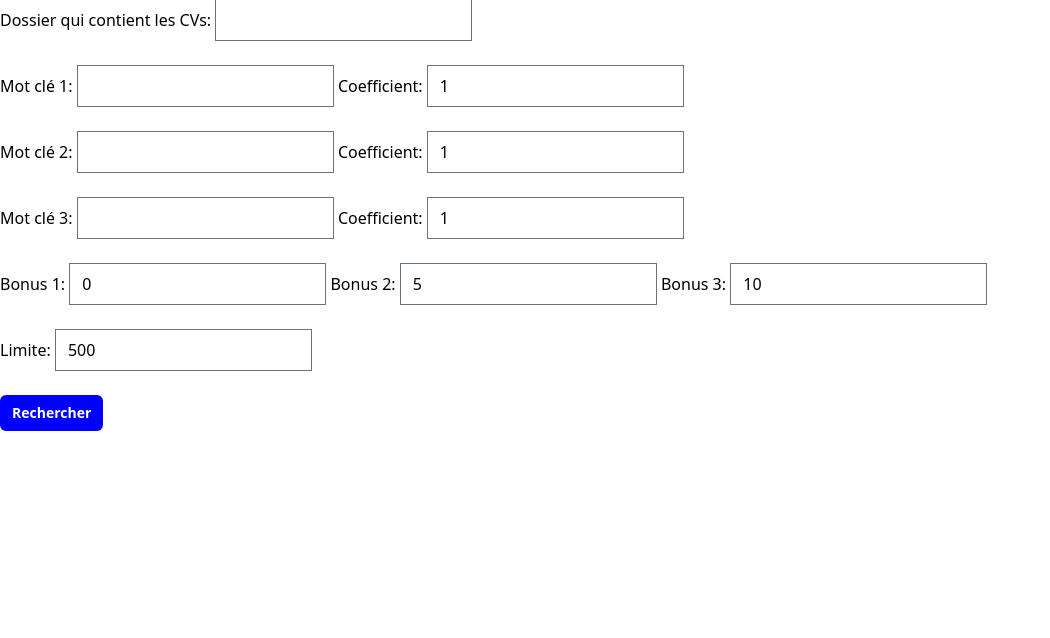
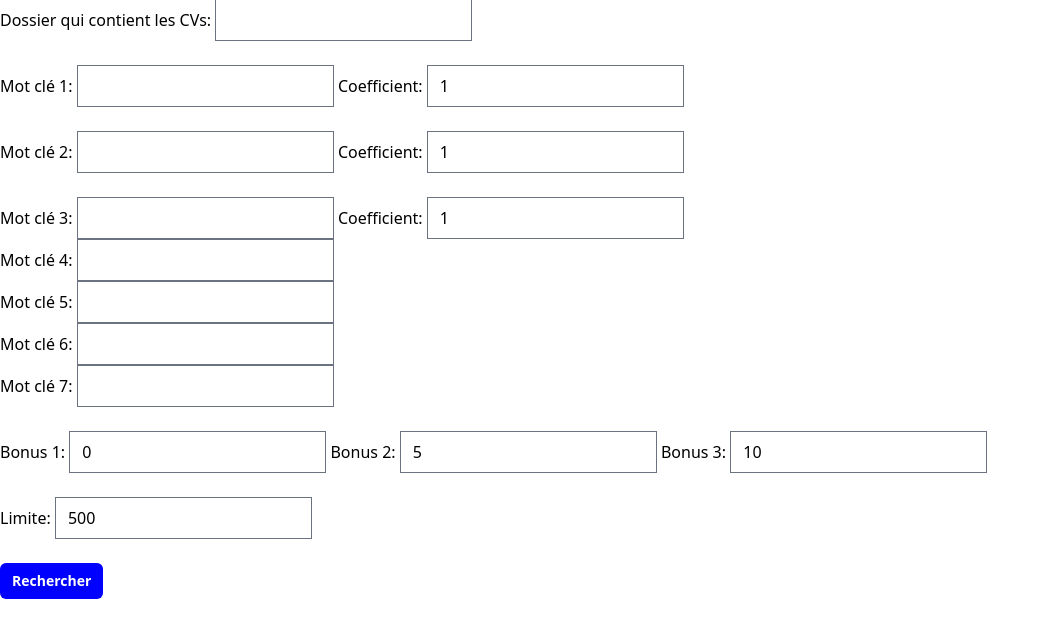
Before and after one commit to aminekha/cvReader, a Django app: page / in a window 1280 px wide. Shown: the part 121-759 px from the top of the page, without its empty margins (0-1050 px from the left). Run offline with Django 4.2, Linux system fonts and the light colour scheme; style sheets or scripts are compiled from the project's sources; some libraries are stand-ins or nearby versions.

Commit message:
Added 7 keywords

```diff
--- a/reader/templates/reader/index.html
+++ b/reader/templates/reader/index.html
@@ -34,6 +34,22 @@
         <input type="text" name="keywords[]" id="keyword3" required>
         <label for="coefficient3">Coefficient:</label>
         <input type="number" name="coefficients[]" id="coefficient3" value="1" min="1" required>
+      </div>
+      <div>
+        <label for="keyword4">Mot clé 4:</label>
+        <input type="text" name="keywords[]" id="keyword4">
+      </div>
+      <div>
+        <label for="keyword5">Mot clé 5:</label>
+        <input type="text" name="keywords[]" id="keyword5" >
+      </div>
+      <div>
+        <label for="keyword6">Mot clé 6:</label>
+        <input type="text" name="keywords[]" id="keyword6" >
+      </div>
+      <div>
+        <label for="keyword7">Mot clé 7:</label>
+        <input type="text" name="keywords[]" id="keyword7" >
       </div>
       <br>
       <div>
@@ -110,6 +126,20 @@
           <td class="px-5 py-5 border-b border-gray-200 bg-white text-sm">{{ file_name.keyword1_total }}</td>
           <td class="px-5 py-5 border-b border-gray-200 bg-white text-sm">{{ file_name.keyword2_total }}</td>
           <td class="px-5 py-5 border-b border-gray-200 bg-white text-sm">{{ file_name.keyword3_total }}</td>
+
+          {% if file_name.keyword4_total is not None %}
+          <td class="px-5 py-5 border-b border-gray-200 bg-white text-sm">{{ file_name.keyword4_total }}</td>
+          {% endif %}
+          {% if file_name.keyword5_total is not None %}
+          <td class="px-5 py-5 border-b border-gray-200 bg-white text-sm">{{ file_name.keyword5_total }}</td>
+          {% endif %}
+          {% if file_name.keyword6_total is not None %}
+          <td class="px-5 py-5 border-b border-gray-200 bg-white text-sm">{{ file_name.keyword6_total }}</td>
+          {% endif %}
+          {% if file_name.keyword7_total is not None %}
+          <td class="px-5 py-5 border-b border-gray-200 bg-white text-sm">{{ file_name.keyword7_total }}</td>
+          {% endif %}
+
           <td class="px-5 py-5 border-b border-gray-200 bg-white text-sm">{{ file_name.bonus }}</td>
           <td class="px-5 py-5 border-b border-gray-200 bg-white text-sm">{{ file_name.total }}</td>
           <td class="px-5 py-5 border-b border-gray-200 bg-white text-sm">{{ file_name.person }}</td>
--- a/reader/views.py
+++ b/reader/views.py
@@ -44,7 +44,10 @@ def extract_data(content, file_name, keywords_list, coefficients):
     compiled_patterns = [re.compile(r'\b{}\b'.format(re.escape(keyword.lower()))) for keyword in keywords_list]
     for i, pattern in enumerate(compiled_patterns):
         matches = pattern.finditer(lowercase_content)
-        keyword_counts[keywords_list[i].lower()] = sum(1 for _ in matches) * int(coefficients[i])
+        try:
+            keyword_counts[keywords_list[i].lower()] = sum(1 for _ in matches) * int(coefficients[i])
+        except:
+            keyword_counts[keywords_list[i].lower()] = sum(1 for _ in matches)
 
 
     # Extract groups
@@ -76,6 +79,8 @@ def index(request):
         path = request.POST.get('path', '')
         keywords = request.POST.getlist('keywords[]')
         keywords = [keyword.lower() for keyword in keywords]
+        keywords = [x for x in keywords if x != ""]
+
         coefficients = request.POST.getlist('coefficients[]')
         bonus = request.POST.getlist('bonus[]')
         limit = int(request.POST.get('limit', 500))
@@ -108,19 +113,35 @@ def index(request):
                 total_count += int(bonus[b])
 
                 if(total_count > 1):
-                    filtered_files.append(
-                        {
-                            "file": resume.title,
-                            "keyword1_total": file_keywords[keywords[0]],
-                            "keyword2_total": file_keywords[keywords[1]],
-                            "keyword3_total": file_keywords[keywords[2]],
-                            "bonus": bonus[b],
-                            "path": f"{path}/{resume.title}",
-                            "total": total_count,
-                            "person": resume.category,
-                            "groups": groups,
-                        }
-                    )
+                    filtered_file_data = {
+                        "file": resume.title,
+                        "bonus": bonus[b],
+                        "path": f"{path}/{resume.title}",
+                        "total": total_count,
+                        "person": resume.category,
+                        "groups": groups,
+                    }
+                    for i in range(len(keywords)):
+                        key = f"keyword{i + 1}_total"
+                        filtered_file_data[key] = file_keywords[keywords[i]]
+                    filtered_files.append(filtered_file_data)
+                    # filtered_files.append(
+                    #     {
+                    #         "file": resume.title,
+                    #         "keyword1_total": file_keywords[keywords[0]],
+                    #         "keyword2_total": file_keywords[keywords[1]],
+                    #         "keyword3_total": file_keywords[keywords[2]],
+                    #         "keyword4_total": file_keywords.get(keywords[3], ""),
+                    #         "keyword5_total": file_keywords.get(keywords[4], ""),
+                    #         "keyword6_total": file_keywords.get(keywords[5], ""),
+                    #         "keyword7_total": file_keywords.get(keywords[6], ""),
+                    #         "bonus": bonus[b],
+                    #         "path": f"{path}/{resume.title}",
+                    #         "total": total_count,
+                    #         "person": resume.category,
+                    #         "groups": groups,
+                    #     }
+                    # )
 
         # Time
         end_time = time.time()
```
